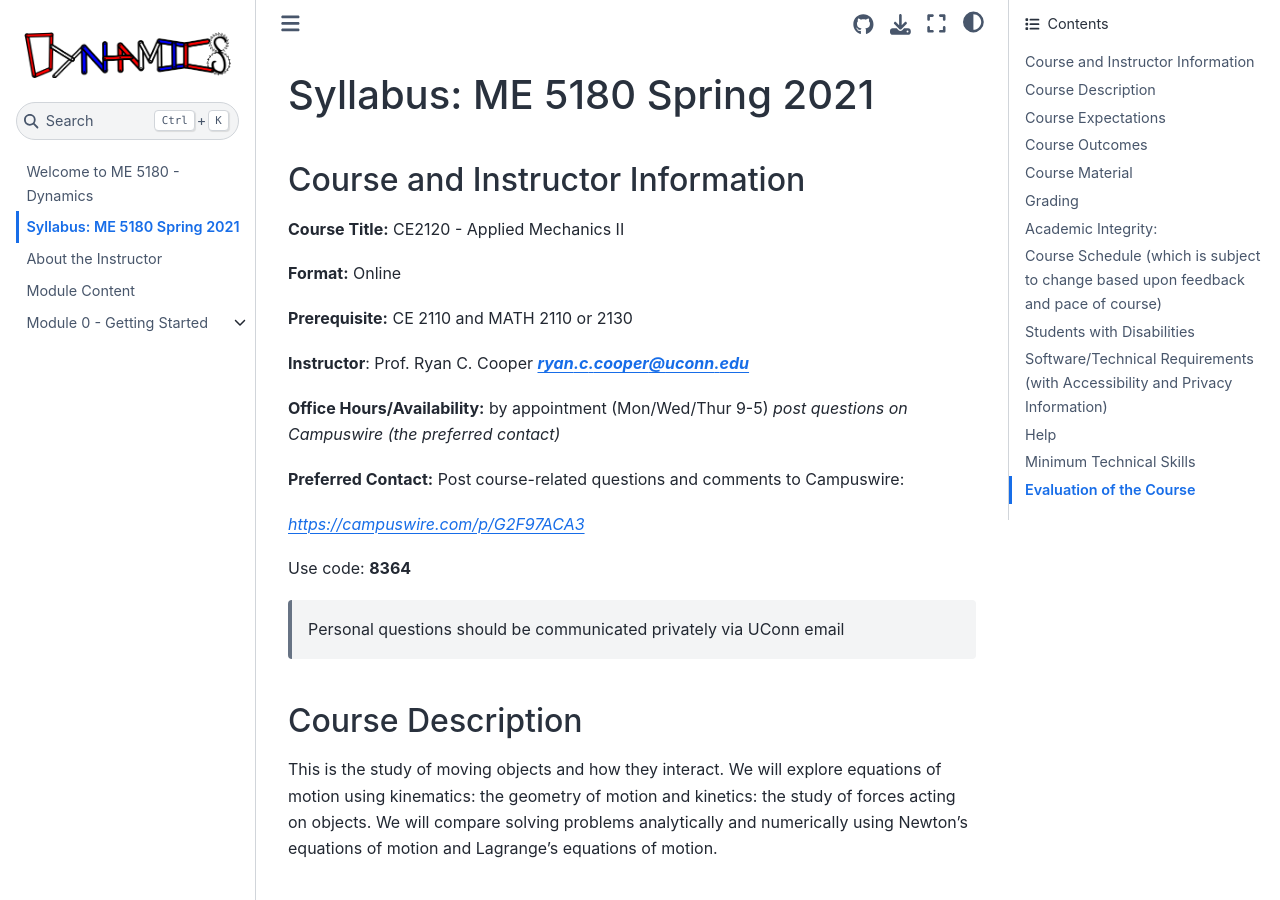
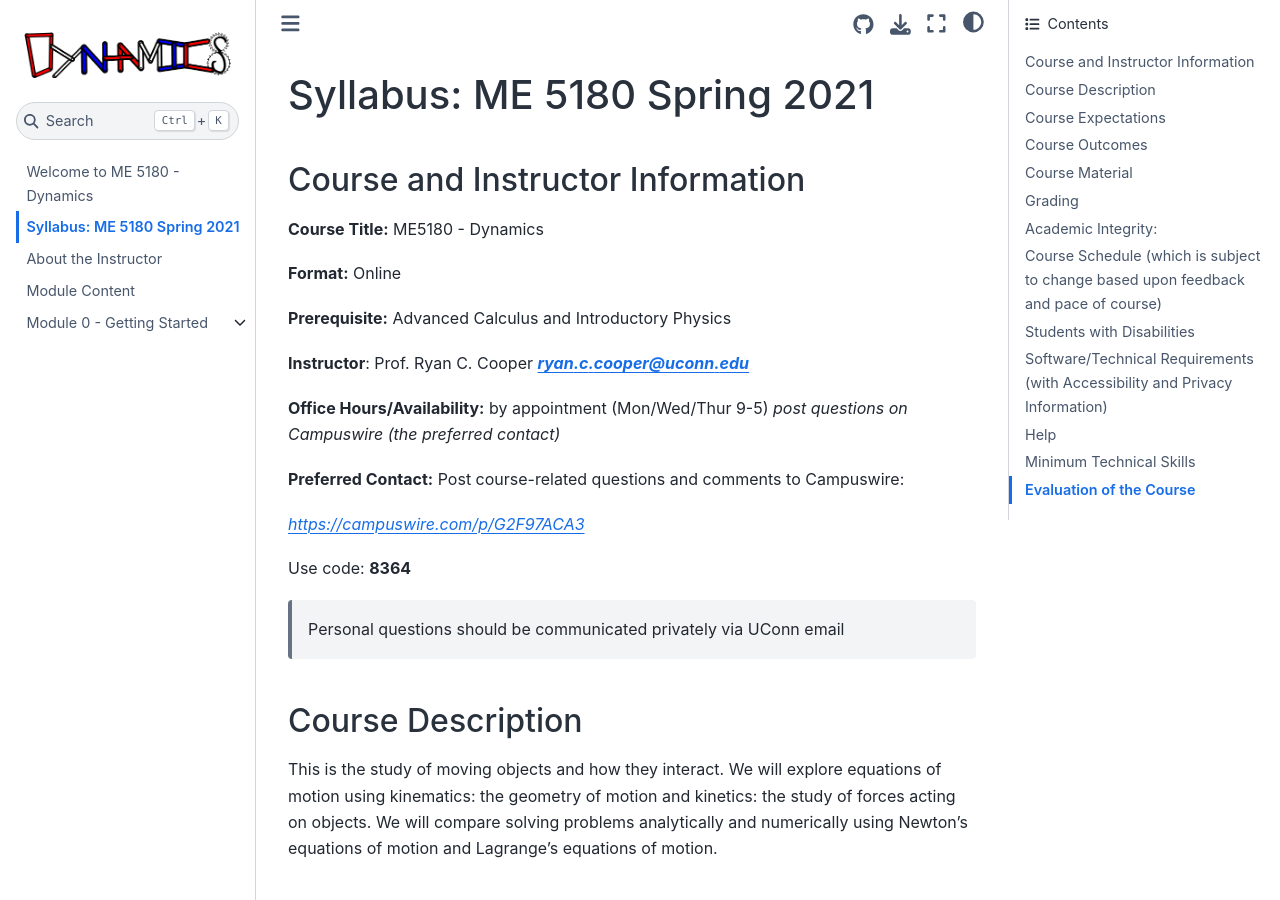
Before and after one commit to cooperrc/advanced-dynamics, a Jupyter Book: the page built from syllabus.md, in a window 1280 px wide and 900 px high. Built offline with Jupyter Book 1.0.4 settings and Sphinx 7.4.7 and the Sphinx Book theme 1.1.4, drawn with Linux system fonts in a browser that asks for light colours.

Commit message:
updated syllabus intro

```diff
--- a/syllabus.md
+++ b/syllabus.md
@@ -1,11 +1,11 @@
 # Syllabus: ME 5180 Spring 2021
 ## Course and Instructor Information
 
-**Course Title:** CE2120 - Applied Mechanics II
+**Course Title:** ME5180 - Dynamics
 
 **Format:** Online
 
-**Prerequisite:** CE 2110 and MATH 2110 or 2130
+**Prerequisite:** Advanced Calculus and Introductory Physics
 
 **Instructor**: Prof. Ryan C. Cooper
 [***ryan.c.cooper\@uconn.edu***](mailto:ryan.c.cooper@uconn.edu)
```
